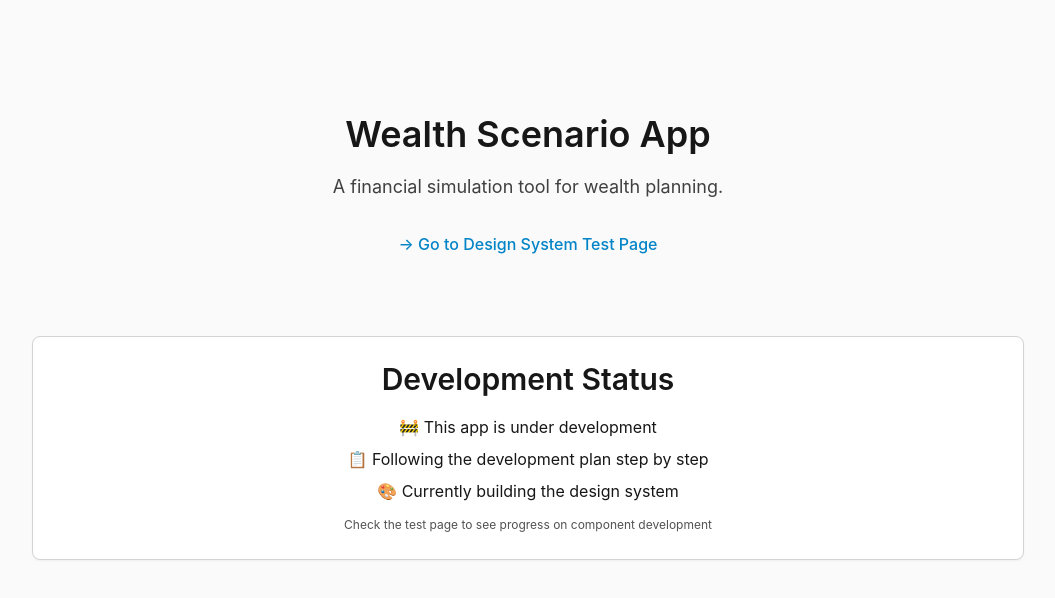
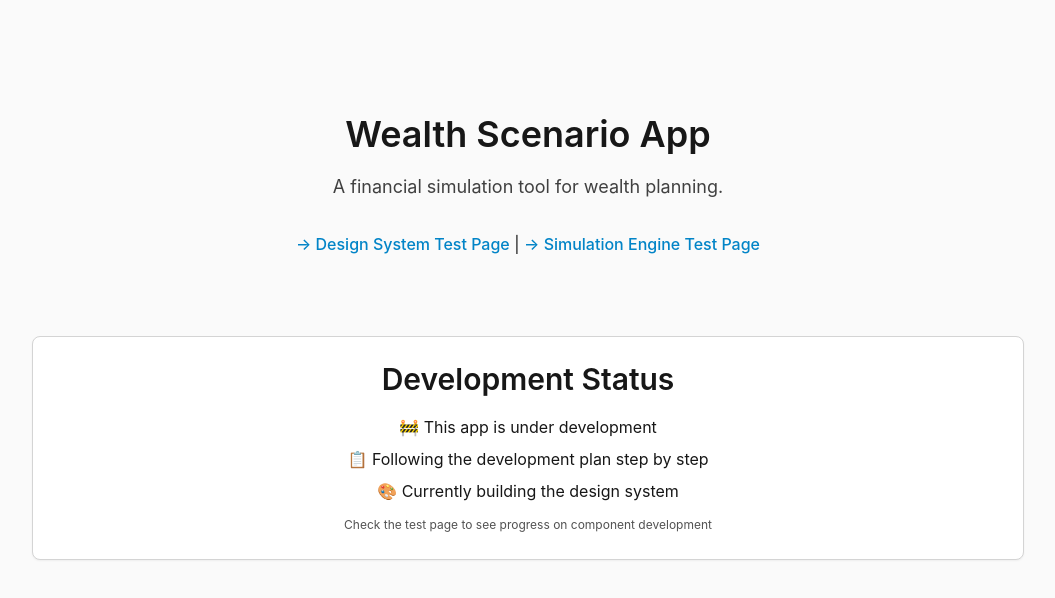
Before and after one commit to tomswales/wealth_scenario, a Preact app: page / in a window 1280 px wide. Shown: the top 598 px of the page, without its empty margins (112-1167 px from the left). Built offline with nearby package versions, Linux system fonts and the light colour scheme.

Commit message:
Added a simulation test page

```diff
--- a/src/app.tsx
+++ b/src/app.tsx
@@ -2,6 +2,7 @@ import { useState, useEffect } from 'preact/hooks'
 import { Container } from './components/ui'
 import { Home } from './pages/Home'
 import { Test } from './pages/Test'
+import { SimulationTest } from './pages/SimulationTest'
 import './app.css'
 
 export function App() {
@@ -20,6 +21,8 @@ export function App() {
     switch (currentPath) {
       case '/wealth_scenario/test':
         return <Test />
+      case '/wealth_scenario/simulation-test':
+        return <SimulationTest />
       case '/wealth_scenario/':
       case '/wealth_scenario':
       default:
--- a/src/pages/Home.tsx
+++ b/src/pages/Home.tsx
@@ -9,7 +9,11 @@ export function Home() {
 
         <nav style={{ marginTop: 'var(--space-8)' }}>
           <a href="#" onClick={(e) => { e.preventDefault(); window.history.pushState({}, '', '/wealth_scenario/test'); window.dispatchEvent(new PopStateEvent('popstate')); }}>
-            → Go to Design System Test Page
+            → Design System Test Page
+          </a>
+          {' | '}
+          <a href="#" onClick={(e) => { e.preventDefault(); window.history.pushState({}, '', '/wealth_scenario/simulation-test'); window.dispatchEvent(new PopStateEvent('popstate')); }}>
+            → Simulation Engine Test Page
           </a>
         </nav>
       </Section>
```
